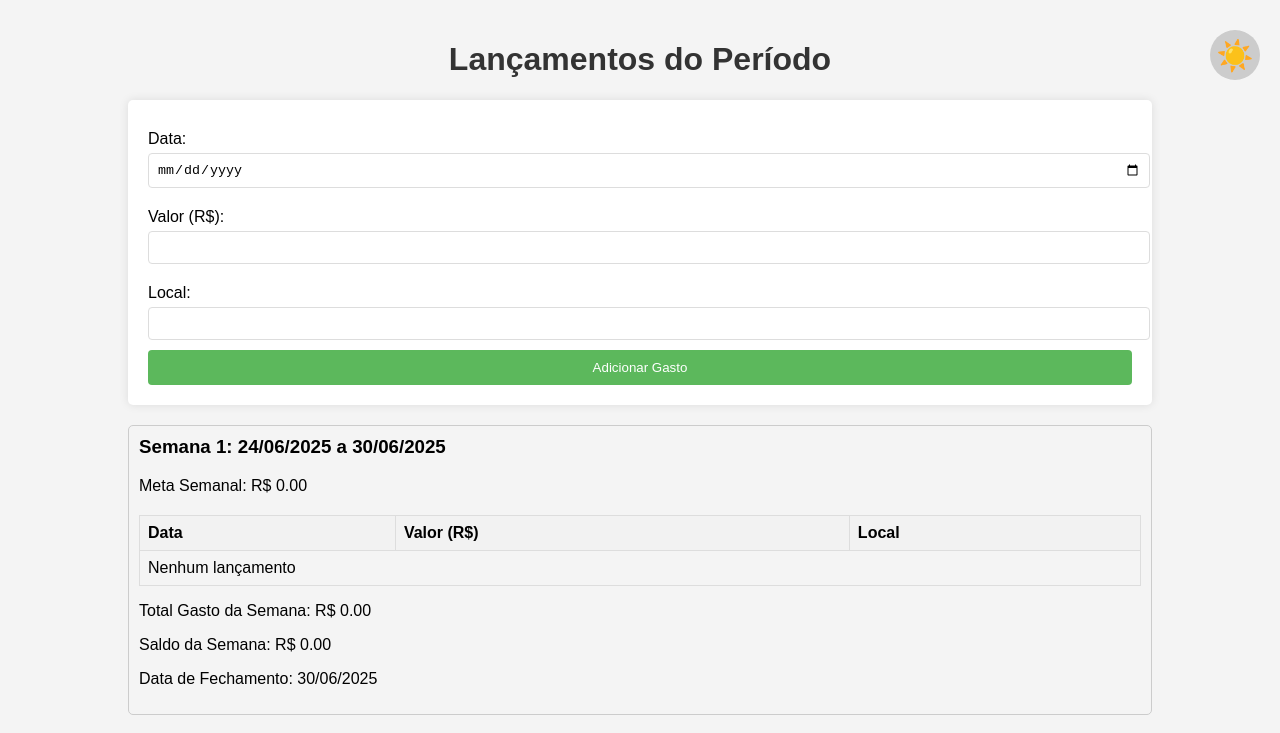
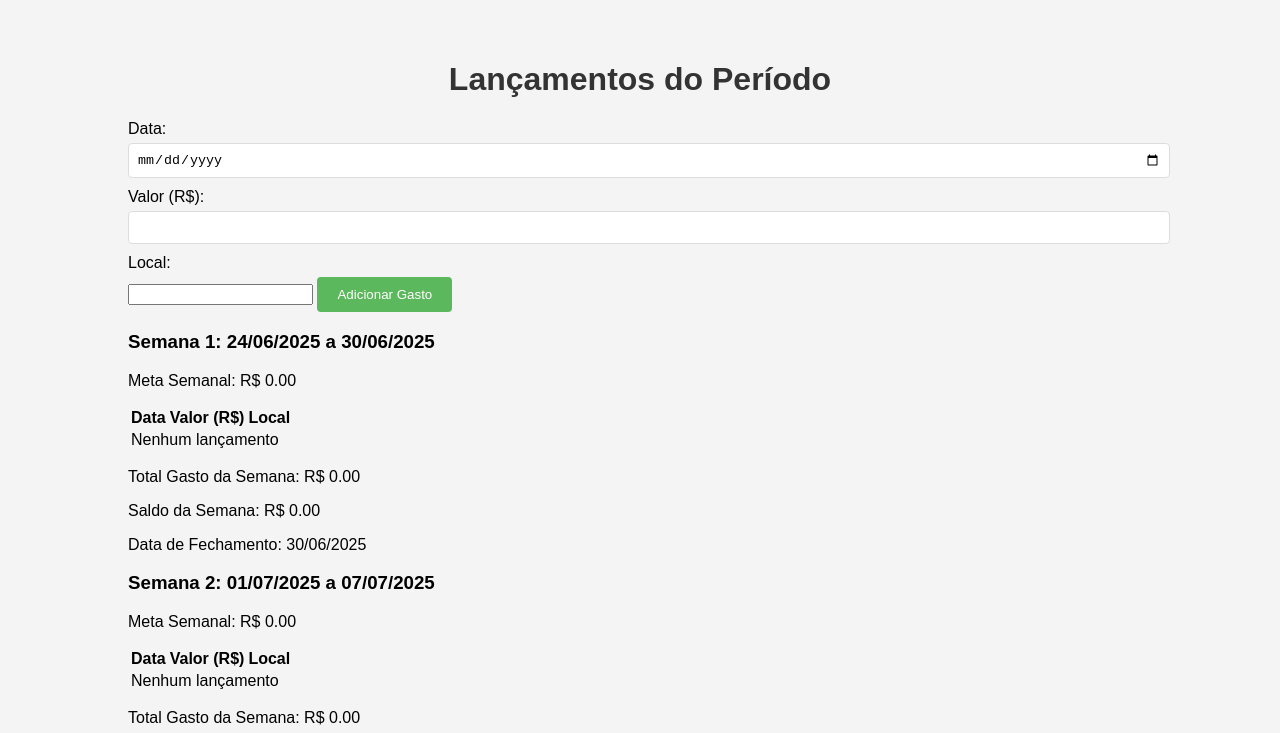
Before and after one commit to vini-mello/controle-financeiro, a plain HTML site: page lancamentos.html in a window 1280 px wide. Shown: the top 733 px of the page. Drawn offline with Linux system fonts and the light colour scheme.

Commit message:
Update styles.css

```diff
--- a/styles.css
+++ b/styles.css
@@ -6,32 +6,29 @@ body {
 }
 .container {
     width: 80%;
-    margin: auto;
+    margin: 20px auto;
     padding: 20px;
 }
 h1 {
     text-align: center;
     color: #333;
 }
-.form {
+.form-row {
+    display: flex;
+    gap: 20px;
     background: #fff;
     padding: 20px;
-    margin-bottom: 20px;
     border-radius: 5px;
     box-shadow: 0 0 10px rgba(0,0,0,0.1);
-}
-.row {
-    display: flex;
-    gap: 20px;
 }
 .field {
     flex: 1;
 }
 label {
     display: block;
-    margin: 10px 0 5px;
+    margin-bottom: 5px;
 }
-input[type="date"], input[type="number"], input[type="text"], select {
+input[type="date"], input[type="number"] {
     width: 100%;
     padding: 8px;
     margin-bottom: 10px;
@@ -39,8 +36,7 @@ input[type="date"], input[type="number"], input[type="text"], select {
     border-radius: 4px;
 }
 button {
-    width: 100%;
-    padding: 10px;
+    padding: 10px 20px;
     background: #5cb85c;
     color: #fff;
     border: none;
@@ -50,115 +46,3 @@ button {
 button:hover {
     background: #4cae4c;
 }
-.dark-mode-toggle {
-    position: absolute;
-    top: 20px;
-    right: 20px;
-}
-.dark-mode-toggle input[type="checkbox"] {
-    display: none;
-}
-.dark-mode-toggle label {
-    cursor: pointer;
-    width: 50px;
-    height: 50px;
-    background: #ccc;
-    border-radius: 50%;
-    position: relative;
-    transition: background 0.3s;
-    display: flex;
-    align-items: center;
-    justify-content: center;
-}
-.dark-mode-toggle input[type="checkbox"]:checked + label {
-    background: #333;
-}
-.dark-mode-toggle label:before {
-    content: "☀️";
-    position: absolute;
-    font-size: 30px;
-    transition: none;
-}
-.dark-mode-toggle input[type="checkbox"]:checked + label:before {
-    content: "🌙";
-}
-.dark-mode {
-    background-color: #333;
-    color: #f4f4f4;
-}
-.dark-mode .form {
-    background: #444;
-}
-.dark-mode input[type="date"], .dark-mode input[type="number"], .dark-mode input[type="text"], .dark-mode select {
-    background-color: #555;
-    color: #f4f4f4;
-    border-color: #666;
-}
-.dark-mode h1 {
-    color: #f4f4f4;
-}
-.dark-mode button {
-    background: #4cae4c;
-}
-.dark-mode button:hover {
-    background: #5cb85c;
-}
-table {
-    width: 100%;
-    border-collapse: collapse;
-    margin-top: 20px;
-}
-th, td {
-    border: 1px solid #ddd;
-    padding: 8px;
-    text-align: left;
-}
-th {
-    background-color: #f2f2f2;
-}
-.dark-mode th {
-    background-color: #555;
-    color: #fff;
-}
-.saldos {
-    margin-top: 20px;
-}
-.saldos p {
-    margin: 5px 0;
-}
-.semana {
-    margin-bottom: 20px;
-    padding: 10px;
-    border: 1px solid #ccc;
-    border-radius: 5px;
-}
-.dark-mode .semana {
-    background: #444;
-    border-color: #666;
-}
-.semana h3 {
-    margin-top: 0;
-}
-.semana table {
-    width: 100%;
-    border-collapse: collapse;
-    margin-bottom: 10px;
-}
-.semana th, .semana td {
-    border: 1px solid #ddd;
-    padding: 8px;
-    text-align: left;
-}
-.dark-mode .semana th {
-    background-color: #666;
-    color: #fff;
-}
-@media (max-width: 600px) {
-    .container {
-        width: 95%;
-    }
-    .row {
-        flex-direction: column;
-        gap: 0;
-    }
-}
```
